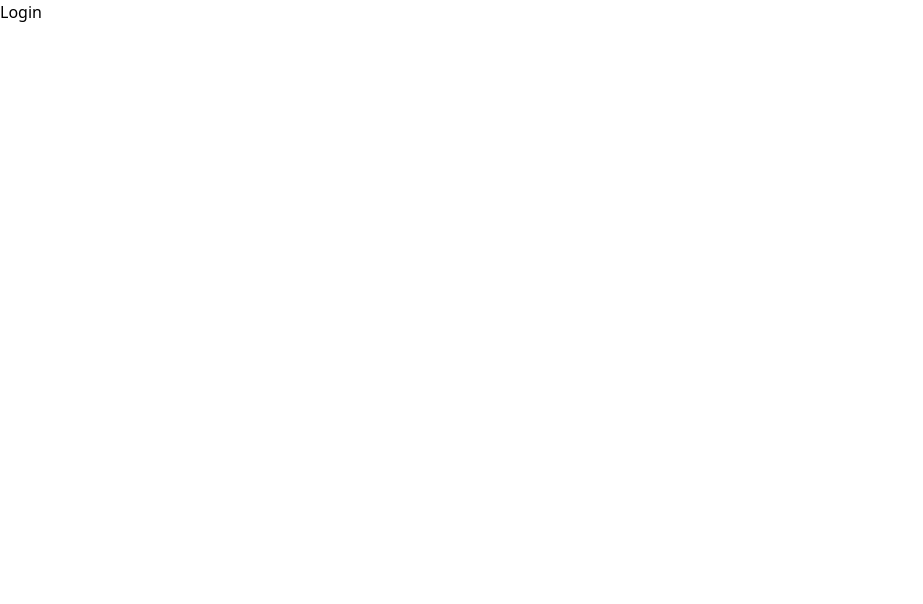
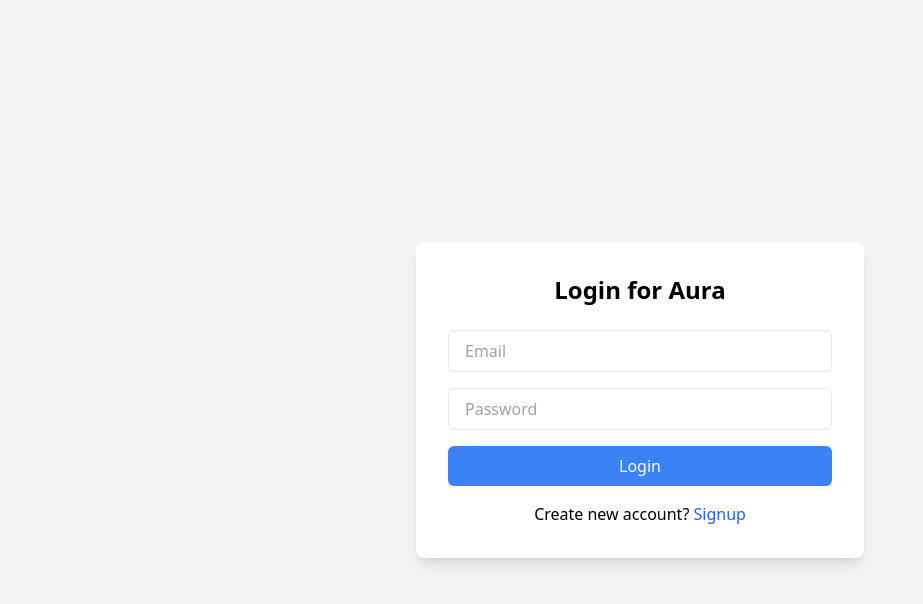
Before and after one commit to harshit-dev-ui/Aura_Tracker, a React (Vite) app in the folder frontend/: page /login in a window 1280 px wide. Shown: the top 604 px of the page, without its empty margins (0-923 px from the left). Built offline with nearby package versions, Linux system fonts and the light colour scheme.

Commit message:
create login page

```diff
--- a/frontend/src/pages/Login.jsx
+++ b/frontend/src/pages/Login.jsx
@@ -1,7 +1,74 @@
-import React from "react";
+import { useNavigate } from "react-router-dom";
+import { useDispatch } from "react-redux";
+import { useForm, useWatch } from "react-hook-form";
+import {
+  loginInFailure,
+  loginInStart,
+  loginInSuccess,
+} from "../redux/slices/auth/userSlice";
+import { loginUser } from "../redux/slices/auth/apiService";
 
-function Login() {
-  return <div>Login</div>;
-}
+const Signup = () => {
+  const navigate = useNavigate();
+  const dispatch = useDispatch();
+  const {
+    register,
+    handleSubmit,
+    formState: { errors },
+  } = useForm();
+  const onSubmit = async (data) => {
+    dispatch(loginInStart());
+    try {
+      const response = await loginUser(data);
+      const { _id, email, phoneNumber, fullname } = response.data;
+      dispatch(loginInSuccess({ email, _id, phoneNumber, fullname }));
 
-export default Login;
+      console.log(`${response}:Login succesfully`);
+      console.log("State after loginInSuccess:", store.getState());
+    } catch (error) {
+      dispatch(loginInFailure(data));
+      console.log(`${data}:Login failed ${error}`);
+    }
+  };
+  return (
+    <div className="flex items-center justify-center min-h-screen bg-gray-100">
+      <div className="bg-white p-8 rounded-lg shadow-lg w-full max-w-md">
+        <h2 className="text-2xl font-semibold mb-6 text-center">
+          Login for Aura
+        </h2>
+        <form onSubmit={handleSubmit(onSubmit)} className="space-y-4">
+          <input
+            type="email"
+            placeholder="Email"
+            {...register("email", { required: "Email is required" })}
+            required
+            className="w-full px-4 py-2 border rounded-md"
+          />
+          <input
+            type="password"
+            placeholder="Password"
+            {...register("password", { required: "Password is required" })}
+            required
+            className="w-full px-4 py-2 border rounded-md"
+          />
+          <button
+            type="submit"
+            className="w-full bg-blue-500 text-white py-2 rounded-md hover:bg-blue-600"
+          >
+            Login
+          </button>
+        </form>
+        <p className="mt-4 text-center">
+          Create new account?{" "}
+          <span
+            onClick={() => navigate("/signup")}
+            className="text-blue-600 cursor-pointer"
+          >
+            Signup
+          </span>
+        </p>
+      </div>
+    </div>
+  );
+};
+export default Signup;
--- a/frontend/src/pages/Signup.jsx
+++ b/frontend/src/pages/Signup.jsx
@@ -1,38 +1,45 @@
 import { useNavigate } from "react-router-dom";
 import { useDispatch } from "react-redux";
-import { useForm } from "react-hook-form";
+import { useForm, useWatch } from "react-hook-form";
 import {
   signUpFailure,
   signUpStart,
   signUpSuccess,
 } from "../redux/slices/auth/userSlice";
 import { registerUser } from "../redux/slices/auth/apiService";
+
 const Signup = () => {
   const navigate = useNavigate();
   const dispatch = useDispatch();
   const {
     register,
     handleSubmit,
+    control,
     formState: { errors },
   } = useForm();
+
+  // Watch the 'role' field using useWatch
+  //   const role = useWatch({
+  //     control,
+  //     name: "role",
+  //     defaultValue: "student",
+  //   });
+
   const onSubmit = async (data) => {
-    console.log(data);
     const requestData = {
       username: data.username,
       role: data.role,
       regNo: data.regNo,
       semester: data.semester,
-      email: data.email.toLowerCase(), // Ensure email is in lowercase
+      email: data.email.toLowerCase(),
       password: data.password,
     };
-
     dispatch(signUpStart());
     try {
       const response = await registerUser(requestData);
       dispatch(signUpSuccess(response.data));
       localStorage.setItem("token", response.data.token);
       console.log(`${response}: Signup successful`);
-      console.log("State after signUpSuccess:", store.getState());
     } catch (error) {
       dispatch(signUpFailure(data));
       console.log(`Signup failed: ${error}`);
@@ -73,20 +80,36 @@
               Instructor
             </label>
           </div>
+
+          {/* Conditionally disable fields based on role
           <input
             type="text"
-            placeholder="Registeration Number"
-            {...register("regNo", { required: "Role is required" })}
-            required
-            className="w-full px-4 py-2 border rounded-md"
+            placeholder="Registration Number"
+            {...register("regNo", {
+              required:
+                role === "student" ? "Registration Number is required" : false,
+            })}
+            required={role === "student"}
+            className={
+              role === "instructor"
+                ? "hidden"
+                : "w-full px-4 py-2 border rounded-md"
+            }
           />
           <input
             type="text"
             placeholder="Semester"
-            {...register("semester", { required: "Semester is required" })}
-            required
-            className="w-full px-4 py-2 border rounded-md"
-          />
+            {...register("semester", {
+              required: role === "student" ? "Semester is required" : false,
+            })}
+            required={role === "student"}
+            className={
+              role === "instructor"
+                ? "hidden"
+                : "w-full px-4 py-2 border rounded-md"
+            }
+          /> */}
+
           <input
             type="email"
             placeholder="Email"
@@ -97,7 +120,7 @@
           <input
             type="password"
             placeholder="Password"
-            {...register("password", { required: "password is required" })}
+            {...register("password", { required: "Password is required" })}
             required
             className="w-full px-4 py-2 border rounded-md"
           />
--- a/frontend/src/redux/slices/auth/apiService.js
+++ b/frontend/src/redux/slices/auth/apiService.js
@@ -9,7 +9,6 @@
   withCredentials: true, // Allow sending cookies with requests
 });
 
-// User registration
 export const registerUser = async (userData) => {
   try {
     const response = await apiClient.post("/api/user/register", userData, {
@@ -22,3 +21,39 @@
     throw error;
   }
 };
+
+export const loginUser = async (loginData) => {
+  try {
+    const response = await apiClient.post("/api/user/login", loginData, {
+      withCredentials: true,
+    });
+    console.log(response);
+    return response.data;
+  } catch (error) {
+    console.error("Error during login:", error);
+    throw error;
+  }
+};
+
+// Check if user is authenticated
+export const checkAuth = async () => {
+  try {
+    const response = await apiClient.get("/api/user/check-auth");
+    console.log("User is authenticated:", response.data);
+    return response.data;
+  } catch (error) {
+    console.error("Error checking authentication:", error);
+    return false;
+  }
+};
+
+export const logoutUser = async () => {
+  try {
+    const response = await apiClient.post("/api/user/logout");
+
+    return response.data;
+  } catch (error) {
+    console.error("Error during logout:", error);
+    throw error;
+  }
+};
```
